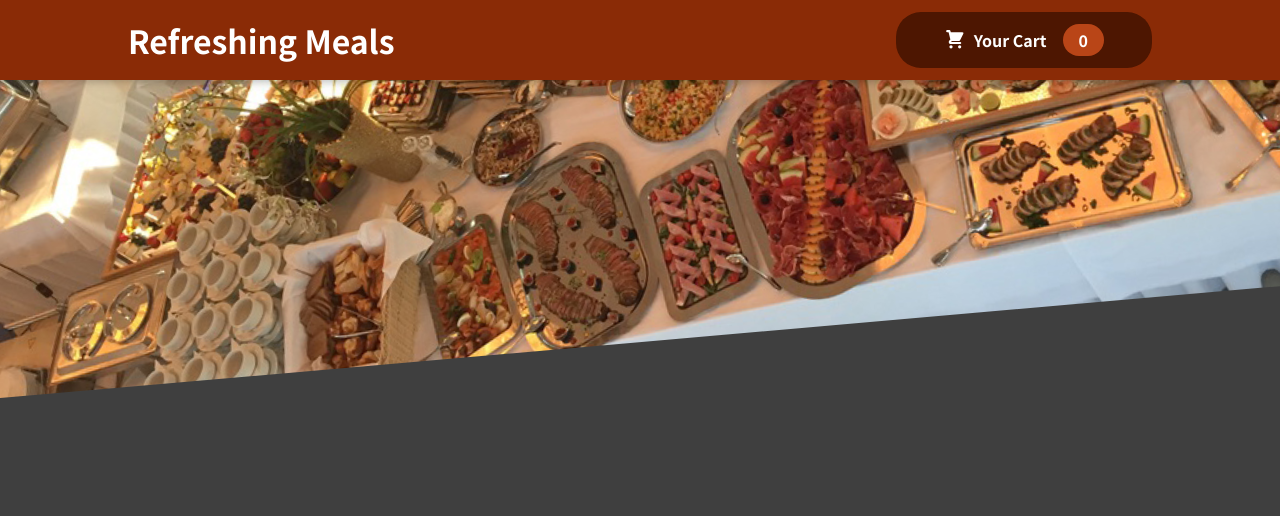
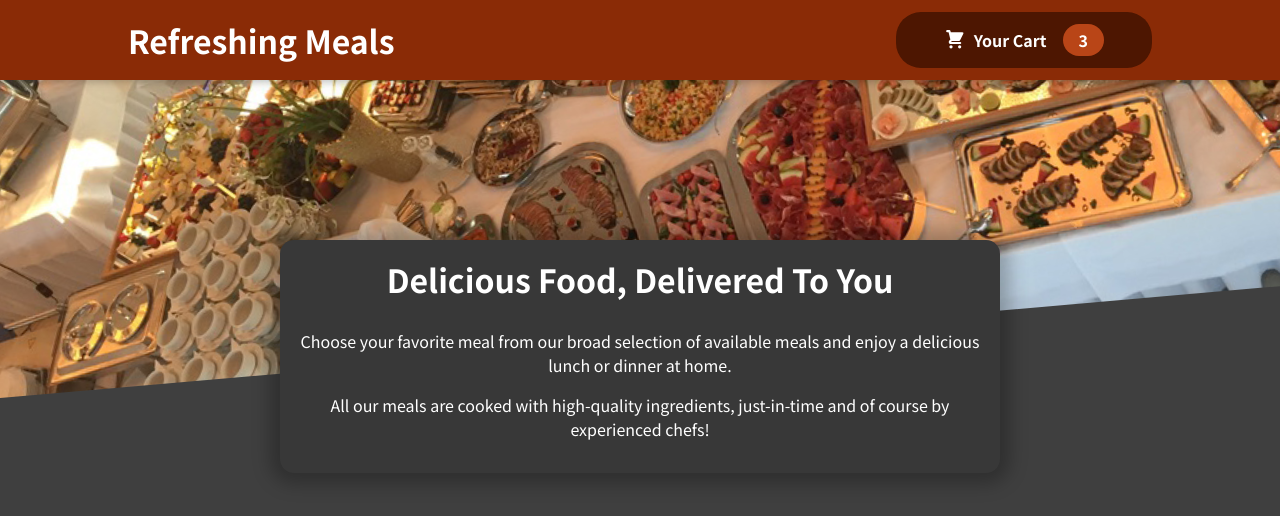
Before and after one commit to ShrutM07/Header-of-restaurant-app, a React (Create React App) app: page / in a window 1280 px wide. Shown: the top 516 px of the page. Built offline with nearby package versions, Linux system fonts and the light colour scheme.

Commit message:
Adding summary

```diff
--- a/src/App.js
+++ b/src/App.js
@@ -1,11 +1,15 @@
 import React, { Fragment } from 'react';
 
 import Header from './components/Layout/Header';
+import Meals from './components/Meals/Meals';
 
 function App() {
   return (
     <Fragment>
       <Header />
+      <main>
+        <Meals />
+      </main>
     </Fragment>
   );
 }
--- a/src/components/Layout/HeaderCartButton.js
+++ b/src/components/Layout/HeaderCartButton.js
@@ -8,7 +8,7 @@
 
         </span>
         <span>Your Cart</span>
-        <span className={classes.badge}>0</span>
+        <span className={classes.badge}>3</span>
     </button>
 };
 
--- /dev/null
+++ b/src/components/Meals/Meals.js
@@ -0,0 +1,13 @@
+import { Fragment } from "react";
+import MealsSummary from "./MealsSummary";
+
+const Meals = () => {
+    return(
+    <Fragment>
+        <MealsSummary />
+    </Fragment>
+    );
+
+};
+
+export default Meals;
--- /dev/null
+++ b/src/components/Meals/MealsSummary.js
@@ -0,0 +1,19 @@
+import classes from './MealsSummary.module.css';
+
+const MealsSummary = () => {
+  return (
+    <section className={classes.summary}>
+      <h2>Delicious Food, Delivered To You</h2>
+      <p>
+        Choose your favorite meal from our broad selection of available meals
+        and enjoy a delicious lunch or dinner at home.
+      </p>
+      <p>
+        All our meals are cooked with high-quality ingredients, just-in-time and
+        of course by experienced chefs!
+      </p>
+    </section>
+  );
+};
+
+export default MealsSummary;
--- /dev/null
+++ b/src/components/Meals/MealsSummary.module.css
@@ -0,0 +1,18 @@
+.summary {
+    text-align: center;
+    max-width: 45rem;
+    width: 90%;
+    margin: auto;
+    margin-top: -10rem;
+    position: relative;
+    background-color: #383838;
+    color: white;
+    border-radius: 14px;
+    padding: 1rem;
+    box-shadow: 0 1px 18px 10px rgba(0, 0, 0, 0.25);
+  }
+
+  .summary h2 {
+    font-size: 2rem;
+    margin-top: 0;
+  }
```
